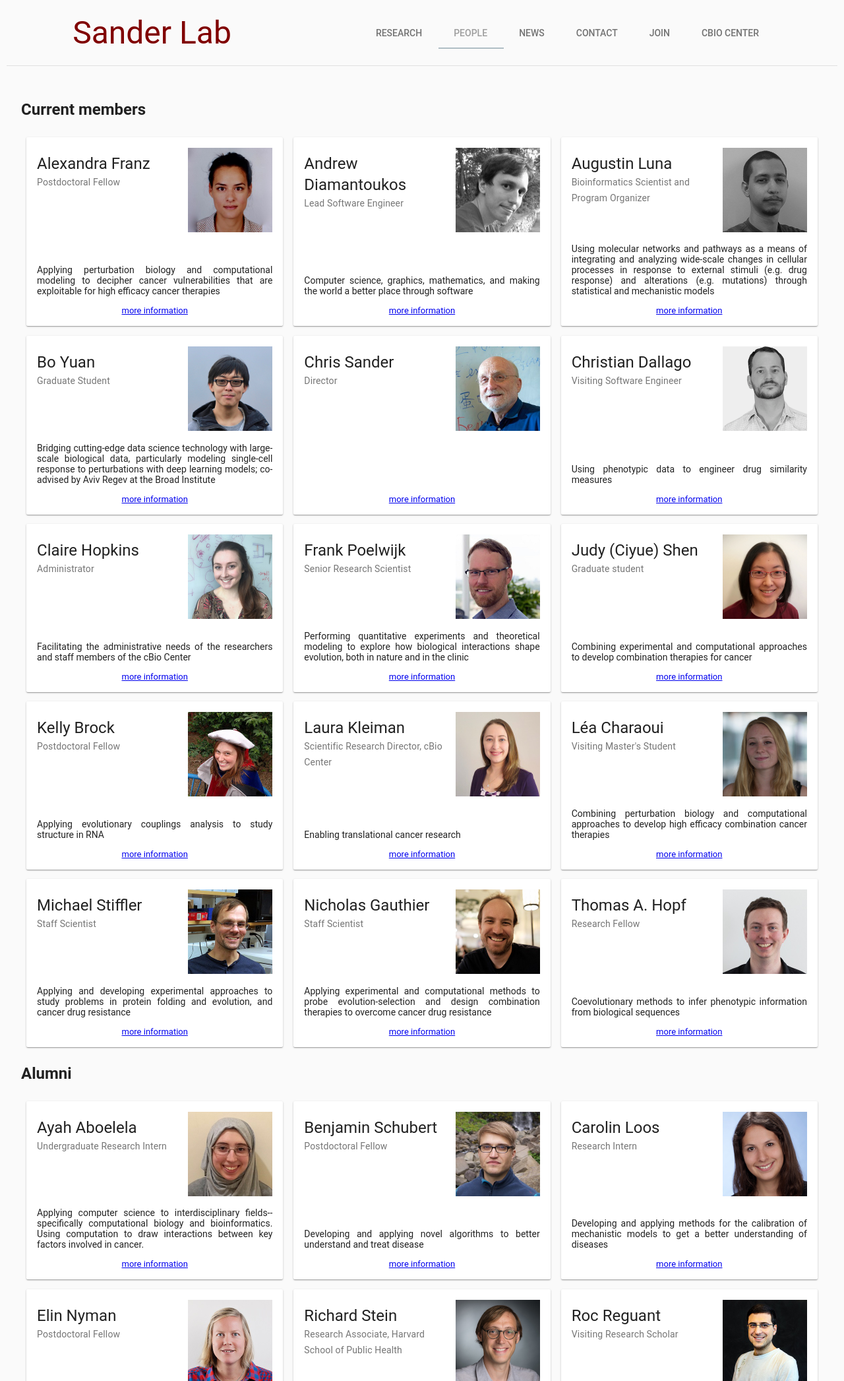
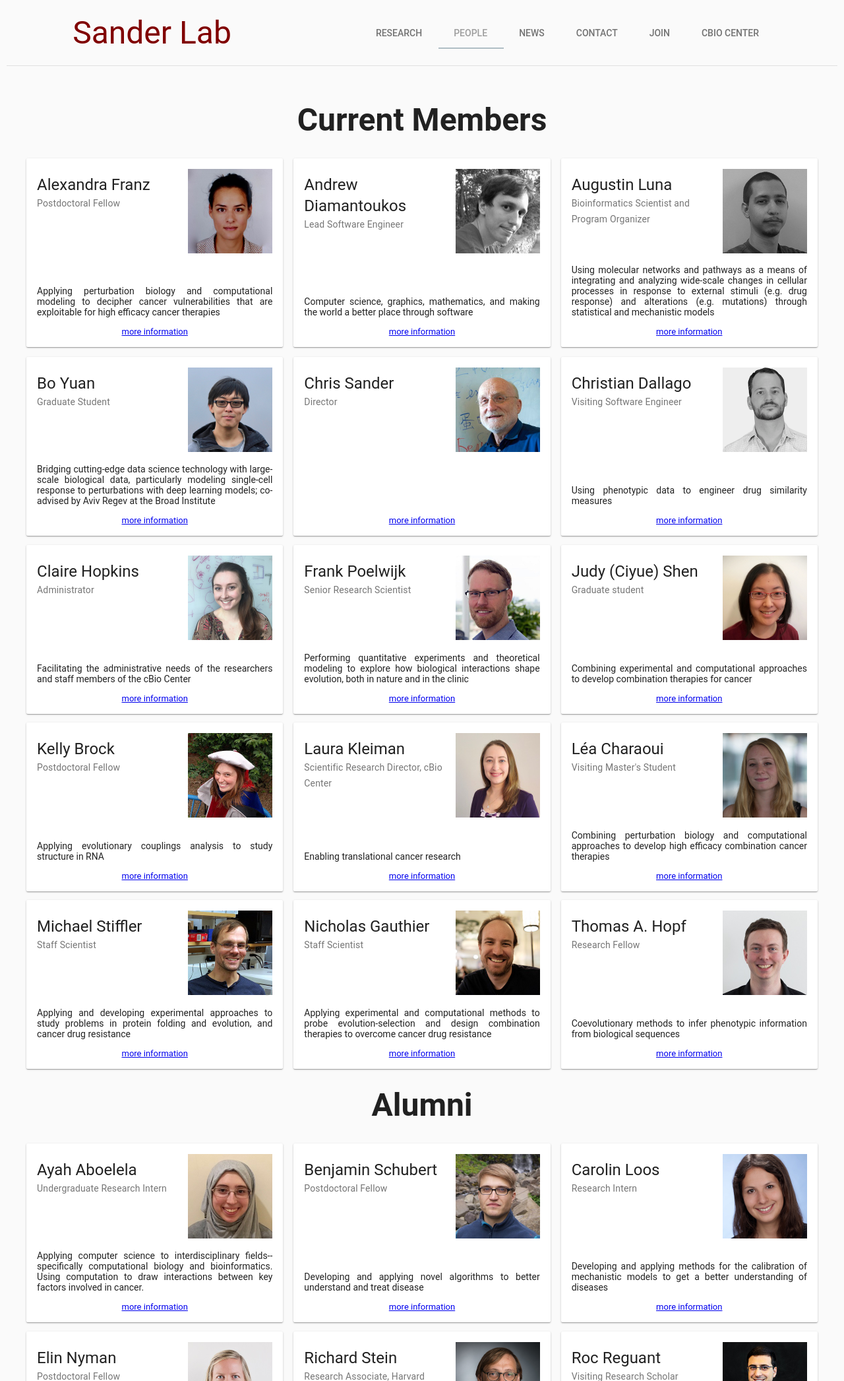
Before and after one commit to sanderlab/sanderlab.github.io, a website: page src/index.html at #/people in a window 1280 px wide. Shown: the top 2093 px of the page at 66% size. Drawn offline with nearby package versions, Linux system fonts and the light colour scheme.

Commit message:
Update people.html

```diff
--- a/src/js/partials/people.html
+++ b/src/js/partials/people.html
@@ -1,6 +1,6 @@
 <div class="toppage people" layout-xs="column" layout="row" layout-wrap layout-align="center top">
 
-  <h2 flex="100">Current members</h2>
+  <h1 flex="100">Current Members</h1>
   <button ng-repeat="person in sitedata.people | orderBy:'name':false"
           ui-sref="personpage({personId:person.key})"
           flex-xs flex-sm="50" flex-gt-sm="33"
@@ -30,7 +30,7 @@
     </md-card>
   </button>
 
-  <h2 flex="100">Alumni</h2>
+  <h1 flex="100">Alumni</h1>
   <button ng-repeat="person in sitedata.people | orderBy:'name':false"
           ui-sref="personpage({personId:person.key})"
           flex-xs flex-sm="50" flex-gt-sm="33"
```
